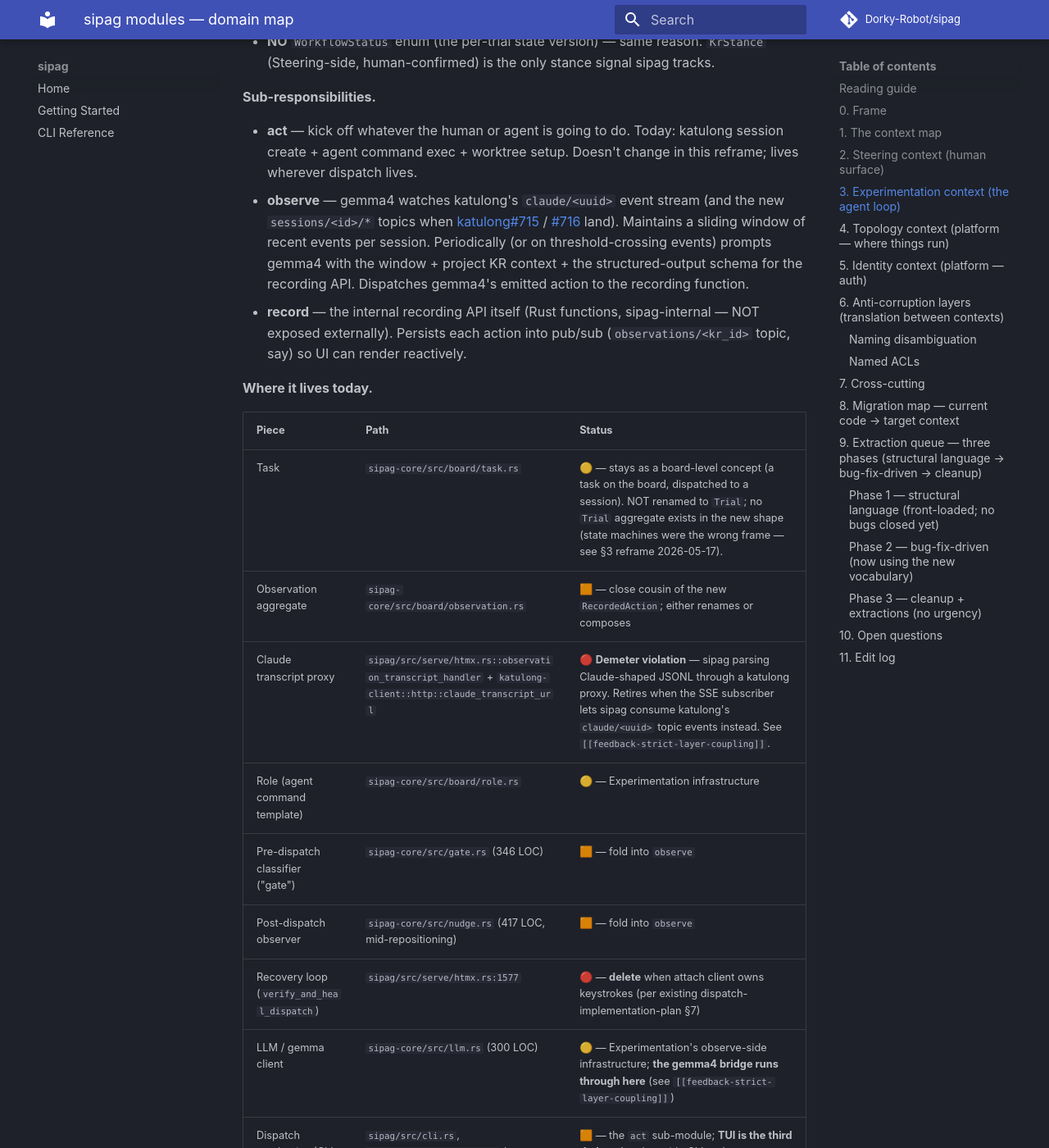
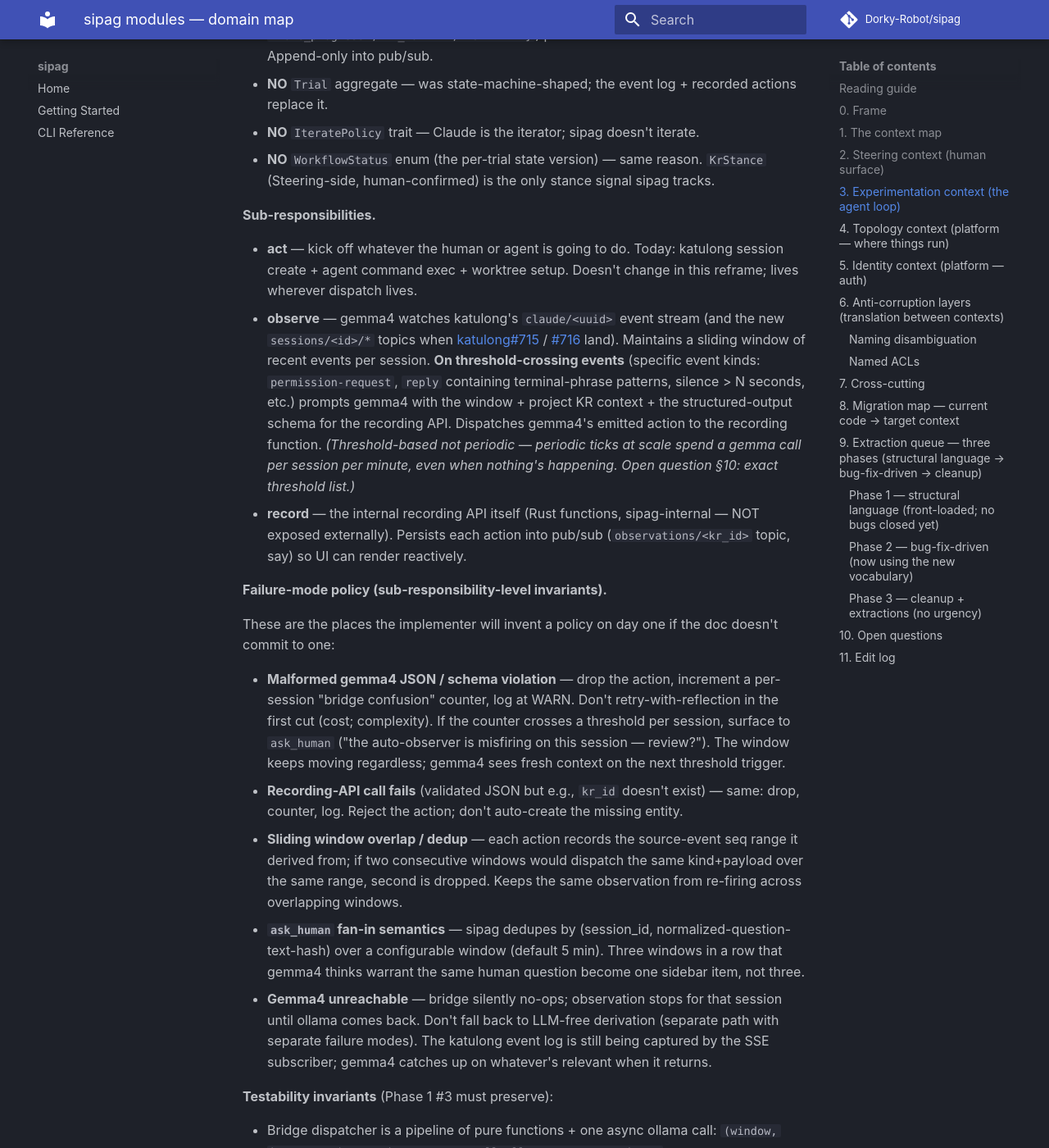
Before and after one commit to Dorky-Robot/sipag, an MkDocs documentation site: the page built from docs/modules.md, in a window 1280 px wide and 1400 px high, scrolled down 4453 px. Shown: the whole window at 82% size. Built offline with MkDocs 1.6.1 and Material for MkDocs 9.7.7, drawn with Linux system fonts in a browser that asks for light colours; comment, search, counter and statistics services are not loaded; some of the changed text lies outside the part shown.

Commit message:
fix(round 1): stale-vocab sweep + §3 failure-modes/testability + matrix discoverability
Round-1 review found three MEDIUMs + several stale-vocab LOWs from the
§3 reframe not fully propagating. All addressed:

Stale `iterate` → `record` sweep (5 sites):
- modules.md §0 frame line 21 (drop "tasks/trials")
- modules.md §0 line 22 + §1 line 36 + ASCII diagram line 50 — "spike → observe → iterate" → "spike → observe → record"
- modules.md §8 migration map workers row — reframe `iterate` consumer question as `observe`/`record` consumer
- modules.md §10 workers open question — same
- cli-reference.md deprecation tombstone — same

Stale `Outcome` references (2 sites):
- modules.md §4 Topology nouns: `WireOutcome` → `WireResponse` with clarifying parenthetical (the former collided with retired Experimentation `Outcome`; the new name names what it is — a typed wire-shape envelope, not a state-machine payload)
- modules.md edit-log entry for PR #537 round-1 — note the rename from `Outcome` to `RecordedAction`

§3 expanded with material reviewers specifically asked for (MEDIUM):
- **Failure-mode policy** sub-section: malformed gemma JSON (drop+counter+threshold-to-ask_human), recording-API call failure (same), sliding-window overlap dedup (by source-event seq range), `ask_human` fan-in (dedupe by session+question-hash over 5-min window), gemma4 unreachable (silent no-op, catches up on return)
- **Testability invariants**: pipeline of pure functions + injectable PubSubSink — matches `gate.rs::parse_decision` / `render_user_prompt` template that's already proven out. Reviewer flagged the existing pattern as the right shape; locked in here.
- Switched observation trigger from "periodic (or threshold-crossing)" to **just threshold-crossing**, with cost rationale (periodic spends a gemma call per session per minute even when nothing's happening).

feature-matrix.md discoverability (MEDIUM):
- modules.md §1 now forward-links to feature-matrix.md
- feature-matrix.md "How to use" rubric tightened — explicit doc-rot anti-pattern flagged (module-level concerns leaking in) + carve-out for retired-concept tombstones with user-visible impact

feature-matrix.md fixes:
- §1 KR-acceptance row: "Experimentation `iterate` policies" → "gemma4 bridge recording API (`suggest_stance`, `propose_task`)"
- §2 dispatch row: `worktree_command` line number 513 → 523 (was off by 10)

Validation: make dev passes (still docs-only).

```diff
--- a/docs/modules.md
+++ b/docs/modules.md
@@ -18,8 +18,8 @@
 
 sipag's strategic posture (from VISION.md):
 
-- **Steering is human, execution is agent.** The human surface is Objectives + KRs + Standing + Ideas. Tasks/trials live *below* the human surface.
-- **The agent loop is empirical, not procedural.** Spike → observe → iterate. OKRs provide the reward signal; the substrate provides gradient ascent. *"It's the coding version of reinforcement learning... the Thomas Edison of experiment, observe, tweak, iterate"* (memory: `project-sipag-work-model-experimentation`).
+- **Steering is human, execution is agent.** The human surface is Objectives + KRs + Standing + Ideas. Tasks live *below* the human surface.
+- **The agent loop is empirical, not procedural.** Spike → observe → record (was "iterate" — see §3 reframe; Claude is the iterator, sipag records). OKRs provide the reward signal; the substrate provides gradient ascent. *"It's the coding version of reinforcement learning... the Thomas Edison of experiment, observe, tweak, iterate"* (memory: `project-sipag-work-model-experimentation`).
 - **The fix happens at the right layer.** When the right home for a signal is in a tool we own (katulong, kubo), extend that tool — don't add sipag-side workarounds (memory: `feedback-fix-at-right-layer`).
 
 These three principles drive every contextual choice below.
@@ -30,10 +30,12 @@
 
 Four bounded contexts. Each owns its language; translation happens at named anti-corruption layers (§6).
 
+> **See also:** [`docs/feature-matrix.md`](feature-matrix.md) tracks per-capability state (✅/🟡/🟧/🔴/⏳/🚫) organized by the same bounded contexts. modules.md is the architectural design; feature-matrix.md is the running scorecard for what's shipped, what's gapped, and what's deliberately out of scope.
+
 | Context | Side of the line | What it owns | Posture |
 |---|---|---|---|
 | **Steering** | human | direction + reward signal | strategic, qualitative, durable |
-| **Experimentation** | agent | the spike-observe-iterate loop | tactical, empirical, fast |
+| **Experimentation** | agent | the spike-observe-record loop | tactical, empirical, fast |
 | **Topology** | platform | where things run | infrastructure, mostly stable |
 | **Identity** | platform | who can do what | infrastructure, mostly stable |
 
@@ -127,8 +129,23 @@
 **Sub-responsibilities.**
 
 - **act** — kick off whatever the human or agent is going to do. Today: katulong session create + agent command exec + worktree setup. Doesn't change in this reframe; lives wherever dispatch lives.
-- **observe** — gemma4 watches katulong's `claude/<uuid>` event stream (and the new `sessions/<id>/*` topics when [katulong#715](https://github.com/Dorky-Robot/katulong/issues/715) / [#716](https://github.com/Dorky-Robot/katulong/issues/716) land). Maintains a sliding window of recent events per session. Periodically (or on threshold-crossing events) prompts gemma4 with the window + project KR context + the structured-output schema for the recording API. Dispatches gemma4's emitted action to the recording function.
+- **observe** — gemma4 watches katulong's `claude/<uuid>` event stream (and the new `sessions/<id>/*` topics when [katulong#715](https://github.com/Dorky-Robot/katulong/issues/715) / [#716](https://github.com/Dorky-Robot/katulong/issues/716) land). Maintains a sliding window of recent events per session. **On threshold-crossing events** (specific event kinds: `permission-request`, `reply` containing terminal-phrase patterns, silence > N seconds, etc.) prompts gemma4 with the window + project KR context + the structured-output schema for the recording API. Dispatches gemma4's emitted action to the recording function. *(Threshold-based not periodic — periodic ticks at scale spend a gemma call per session per minute, even when nothing's happening. Open question §10: exact threshold list.)*
 - **record** — the internal recording API itself (Rust functions, sipag-internal — NOT exposed externally). Persists each action into pub/sub (`observations/<kr_id>` topic, say) so UI can render reactively.
+
+**Failure-mode policy (sub-responsibility-level invariants).**
+
+These are the places the implementer will invent a policy on day one if the doc doesn't commit to one:
+
+- **Malformed gemma4 JSON / schema violation** — drop the action, increment a per-session "bridge confusion" counter, log at WARN. Don't retry-with-reflection in the first cut (cost; complexity). If the counter crosses a threshold per session, surface to `ask_human` ("the auto-observer is misfiring on this session — review?"). The window keeps moving regardless; gemma4 sees fresh context on the next threshold trigger.
+- **Recording-API call fails** (validated JSON but e.g., `kr_id` doesn't exist) — same: drop, counter, log. Reject the action; don't auto-create the missing entity.
+- **Sliding window overlap / dedup** — each action records the source-event seq range it derived from; if two consecutive windows would dispatch the same kind+payload over the same range, second is dropped. Keeps the same observation from re-firing across overlapping windows.
+- **`ask_human` fan-in semantics** — sipag dedupes by (session_id, normalized-question-text-hash) over a configurable window (default 5 min). Three windows in a row that gemma4 thinks warrant the same human question become one sidebar item, not three.
+- **Gemma4 unreachable** — bridge silently no-ops; observation stops for that session until ollama comes back. Don't fall back to LLM-free derivation (separate path with separate failure modes). The katulong event log is still being captured by the SSE subscriber; gemma4 catches up on whatever's relevant when it returns.
+
+**Testability invariants** (Phase 1 #3 must preserve):
+
+- Bridge dispatcher is a pipeline of pure functions + one async ollama call: `(window, kr_context) → render_prompt → call_ollama → parse_action → dispatch_to_recording_api`. The pure-render and pure-parse halves are unit-testable without a live ollama, matching the `gate.rs::render_user_prompt` + `gate.rs::parse_decision` template that's already proven out.
+- Recording-API functions take an injectable `dyn PubSubSink` (or equivalent) so tests construct a mock sink and assert what gets appended.
 
 **Where it lives today.**
 
@@ -165,7 +182,7 @@
 
 **Ubiquitous language.**
 
-- **Nouns**: `Host`, `Peer`, `MeshTopology`, `KatulongInstance`, `OllamaHost`, `TmuxSession`, `WireOutcome`
+- **Nouns**: `Host`, `Peer`, `MeshTopology`, `KatulongInstance`, `OllamaHost`, `TmuxSession`, `WireResponse` (the typed shape katulong returns from an HTTP/SSE call — distinct from the retired Experimentation `Outcome`; this is the post-deserialization-and-validation envelope that flows into Experimentation's gemma4 bridge as input)
 - **Verbs**: `register_host`, `resolve_peer`, `dispatch_to_host`, `subscribe`, `attach`, `exec`
 
 **Where it lives today.**
@@ -268,7 +285,7 @@
 | `sipag/src/serve/htmx.rs` (2169 🔴) | split by feature after wire clients + classifier extract | dispatch UI / observation UI / transcript proxy / recovery (the last gets deleted with attach-client wiring) |
 | `sipag/src/serve/board_view.rs` (2276 🔴) | Steering's web surface | needs decomposition |
 | `sipag/src/serve/katulong_proxy.rs` | dies | when async katulong HTTP client lands |
-| `sipag/src/serve/workers/{expand,research,scheduler}.rs` (plus `mod.rs`) | ❓ Experimentation `iterate` or its own thing? — `expand` / `research` look like agent-driven iteration; `scheduler` looks more cross-cutting. Triage individually. |
+| `sipag/src/serve/workers/{expand,research,scheduler}.rs` (plus `mod.rs`) | ❓ Experimentation `observe` / `record` consumers, or their own thing? — `expand` / `research` look like background actors that consume the recording API; `scheduler` looks more cross-cutting. Triage individually. |
 | `sipag/src/serve/categorize.rs` (199 LOC) | Experimentation `observe` | gemma-driven classification of board items — same trust boundary as the rest of `observe`. |
 
 ---
@@ -312,7 +329,7 @@
 
 - **§2 Agent API surface**: what's the auth model? Same passkey + cookie session as the human, or a separate service-account / bearer-token flow?
 - ~~**§3 IteratePolicy plug shape**: trait with a `decide(experiment, outcome) -> NextAction` method, or richer (multi-step planning)?~~ **Resolved 2026-05-17:** `IteratePolicy` removed entirely in the §3 reframe. Claude is the iterator; sipag doesn't iterate.
-- **§3 workers/**: relationship to `observe` / `iterate`. Are `expand`/`research`/`scheduler` background-triggered iteration policies, or a separate kind of work?
+- **§3 workers/**: relationship to `observe` / `record`. Are `expand`/`research`/`scheduler` background actors that consume the recording API, or a separate kind of work?
 - **§4 hosts.rs vs mesh.json**: overlapping topology configs. One source of truth or two?
 - **§4 pubsub.rs** — sipag's broker is **load-bearing**, not a deprecation candidate. Round-1 review claimed sipag was consumer-only based on a faulty grep; the actual state (verified 2026-05-17) is that `sipag/src/serve/` has 16+ `.publish(` call sites — `workers/{expand,research,scheduler,mod}.rs`, `htmx.rs` (6), `observers.rs`, `board_view.rs`, `ws.rs`. Topics include `workers/activity`, `observations/activity`, plus per-item `discourse_topic()` channels. The broker serves sipag's own intra-process consumers (UI updates, worker coordination). The real architectural question is whether sipag's internal topics should be **published into katulong's broker** instead of sipag running its own — per `[[feedback-fix-at-right-layer]]`. That would unify the pub/sub seam at the katulong layer but requires sipag's UI subscribers to round-trip through the network. Worth weighing, but not until queue items #2 + #7 land — first prove out the katulong consumer path so the consolidate-vs-keep call has both ends working.
 - **§4 Topology context scope**: today §4 bundles mesh/host config + wire protocols + protocol shapes. These are different shapes ("Topology" feels like infra-config; "Wire" feels like client libraries). Should **Wire** be a sibling context to **Topology**, with `katulong-client` / `ollama-client` living under Wire and `hosts.rs` / mesh.json under Topology? Affects where the response-size cap conceptually lives (§7).
@@ -331,6 +348,7 @@
 - 2026-05-17 — review-fix round on PR #536 — fixed URL typo (keglong → katulong), normalized memory name to `feedback-deprecate-with-rationale`, corrected LOC counts (feature/refine/auth), enumerated `serve/workers/` files, added `serve/categorize.rs` row, added Claude-subprocess breadcrumb to §4, closed pubsub open question with grep finding, opened topology-split and domain-vs-schema-noun questions in §10, acknowledged phase-ordering trade-off in §9 (interleaving permissible after #1 + #2 land), explicit TUI-as-third-dedup-site note.
 - 2026-05-17 — review-fix round 2 on PR #536 — reverted the **factually wrong** pubsub resolution (sipag's broker has 16+ internal publish sites — it's load-bearing, NOT a deprecation candidate); reframed §10 + §9 #16 around the correct architectural question (in-process broker vs routing into katulong's broker). LOC drift round-2 (feature.rs 837→847, refine.rs 1364→1367 — the round-1 banner additions pushed them up again). Normalized the two memory references that still used the unprefixed form (`[[memory: deprecate-with-rationale]]` in the §0 legend and `[[fix-at-right-layer]]` in pubsub paragraphs).
 - 2026-05-17 — Phase 1 #2 (partial): renamed `katulong_client::Session` → `TmuxSession` and `katulong_client::SessionStatus` → `TmuxSessionStatus` (plus the one external consumer in `sipag/src/serve/katulong_proxy.rs`). `KatulongSession` rejected in favor of `TmuxSession` — the type literally models a tmux session and `katulong_client::` already namespaces it. Deferred: auth's `Session` (no in-file collision today; revisit on touch), all `Status` renames (waiting on §10 domain-vs-schema-noun), `ClaudeSession` / `DispatchSession` (greenfield names for types not yet introduced). §6 table updated with per-row status; §9 #2 noted as partially landed.
-- 2026-05-17 — review-fix round 1 on PR #537 — corrected the deferral rationale for auth's `Session` rename (call sites import bare `Session` via re-export, NOT the module-path-qualified form the prior wording claimed); annotated `sipag/src/serve/observers.rs::KatulongSession` as the informal sipag-side ACL distinct from the new `katulong_client::TmuxSession`, with a candidate-for-naming reference to Phase 1 #3 (`Outcome`).
+- 2026-05-17 — review-fix round 1 on PR #537 — corrected the deferral rationale for auth's `Session` rename (call sites import bare `Session` via re-export, NOT the module-path-qualified form the prior wording claimed); annotated `sipag/src/serve/observers.rs::KatulongSession` as the informal sipag-side ACL distinct from the new `katulong_client::TmuxSession`, with a candidate-for-naming reference to Phase 1 #3 (originally `Outcome`; the §3 reframe later that day retired `Outcome` — the equivalent reference today is `RecordedAction`).
 - 2026-05-17 — review-fix round 2 on PR #537 — round-1 rationale fix landed in §6 but the parallel sentence in §9 #2 still parroted the old "module path already disambiguates" wording. Updated §9 #2 to point at §6 for the full rationale.
 - 2026-05-17 — **major §3 reframe**: Experimentation aggregates collapsed. State-machine framing (`Trial`, `IteratePolicy`, `WorkflowStatus`, `Outcome`-as-state-payload) retired entirely — the new shape is event log + gemma4 bridge + internal recording API + recorded actions. Driven by user's MCP-shaped framing: "more vibey and loose, like MCP." Followed by user's Demeter catch on a proposed sipag-as-MCP-server design — corrected to gemma4-as-bridge (sipag never reaches past katulong to Claude; gemma4 watches katulong events and dispatches structured JSON actions to internal recording API). Saved as memory `feedback-strict-layer-coupling`. Updates touched: §3 (responsibilities, language, aggregates, sub-responsibilities, what-lives-where, what's-missing), §6 ACL table (new gemma4-bridge two-stage ACL row, removed Trial/Outcome rows), §8 migration map (Task stays as Task, observation.rs reframed), §9 Phase 1 #3 rewritten + #7 cross-referenced + #9 dependency reframed, §10 IteratePolicy question resolved (no longer needed). Existing `claude_transcript_url` + `observation_transcript_handler` reframed as a 🔴 Demeter violation that retires when SSE subscriber lands.
+- 2026-05-17 — review-fix round 1 on PR #538 — stale-vocab sweep (`iterate` → `record` reached §0/§1 prose + ASCII diagram + §8 workers row + §10 question); §4 Topology nouns renamed `WireOutcome` → `WireResponse` with clarifying parenthetical (the former collided with retired Experimentation `Outcome`); §3 sub-responsibilities expanded with **failure-mode policy** (malformed gemma JSON, recording-API call failures, sliding-window overlap dedup, `ask_human` fan-in, gemma unreachable) and **testability invariants** (pipeline of pure functions + injectable PubSubSink — matches `gate.rs::parse_decision`/`render_user_prompt` template); switched the observation trigger from "periodic" to "threshold-crossing events" with cost rationale; added §1 forward link to feature-matrix.md; cli-reference.md tombstone phrasing updated `iterate` → `record`; edit-log entry for PR #537 round-1 updated to note `Outcome` → `RecordedAction` rename.
```
Also changed, not shown: other parts of docs/modules.md (+1 -1 lines), docs/cli-reference.md (+1 -1 lines), docs/feature-matrix.md (+5 -3 lines).
